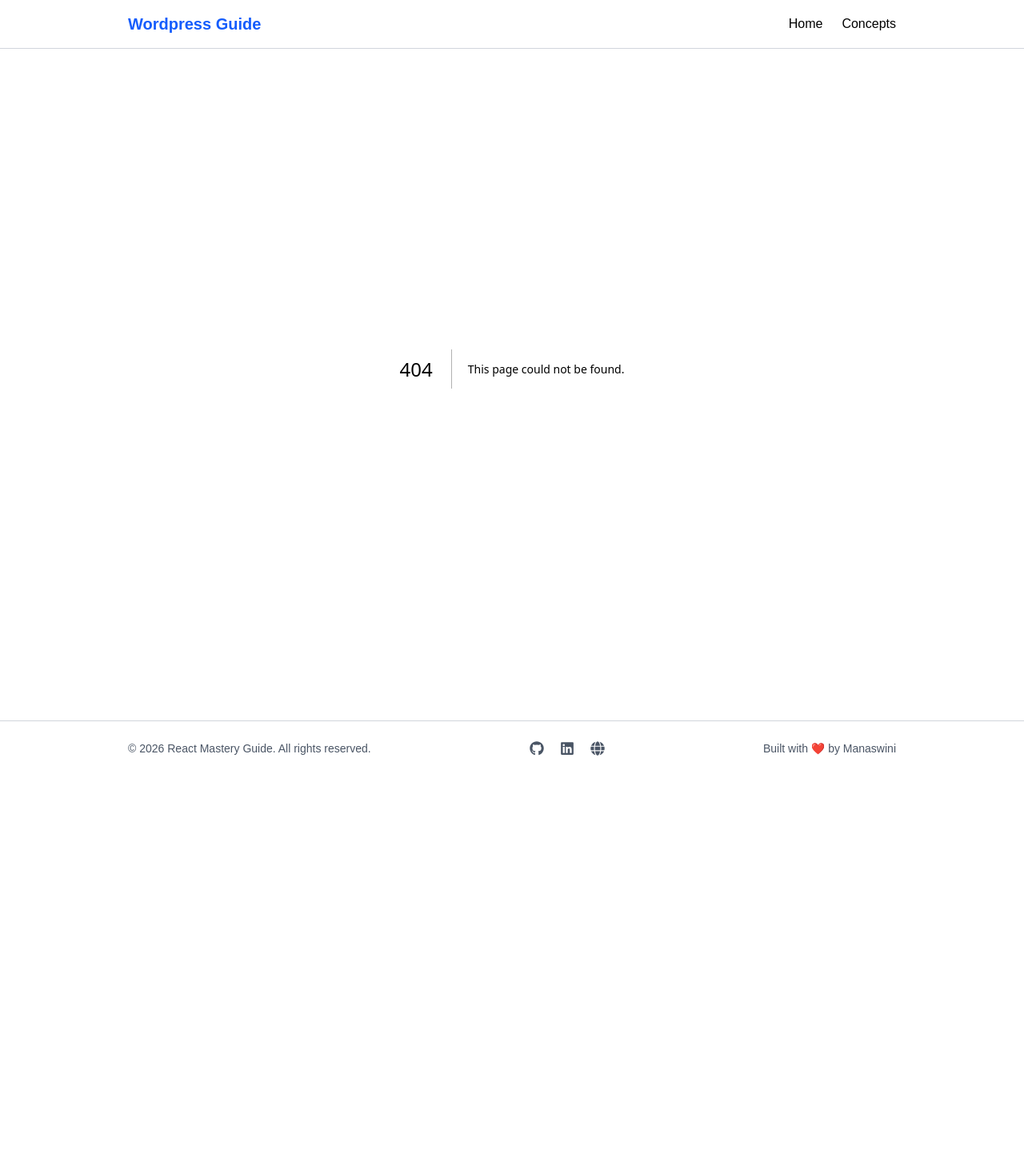
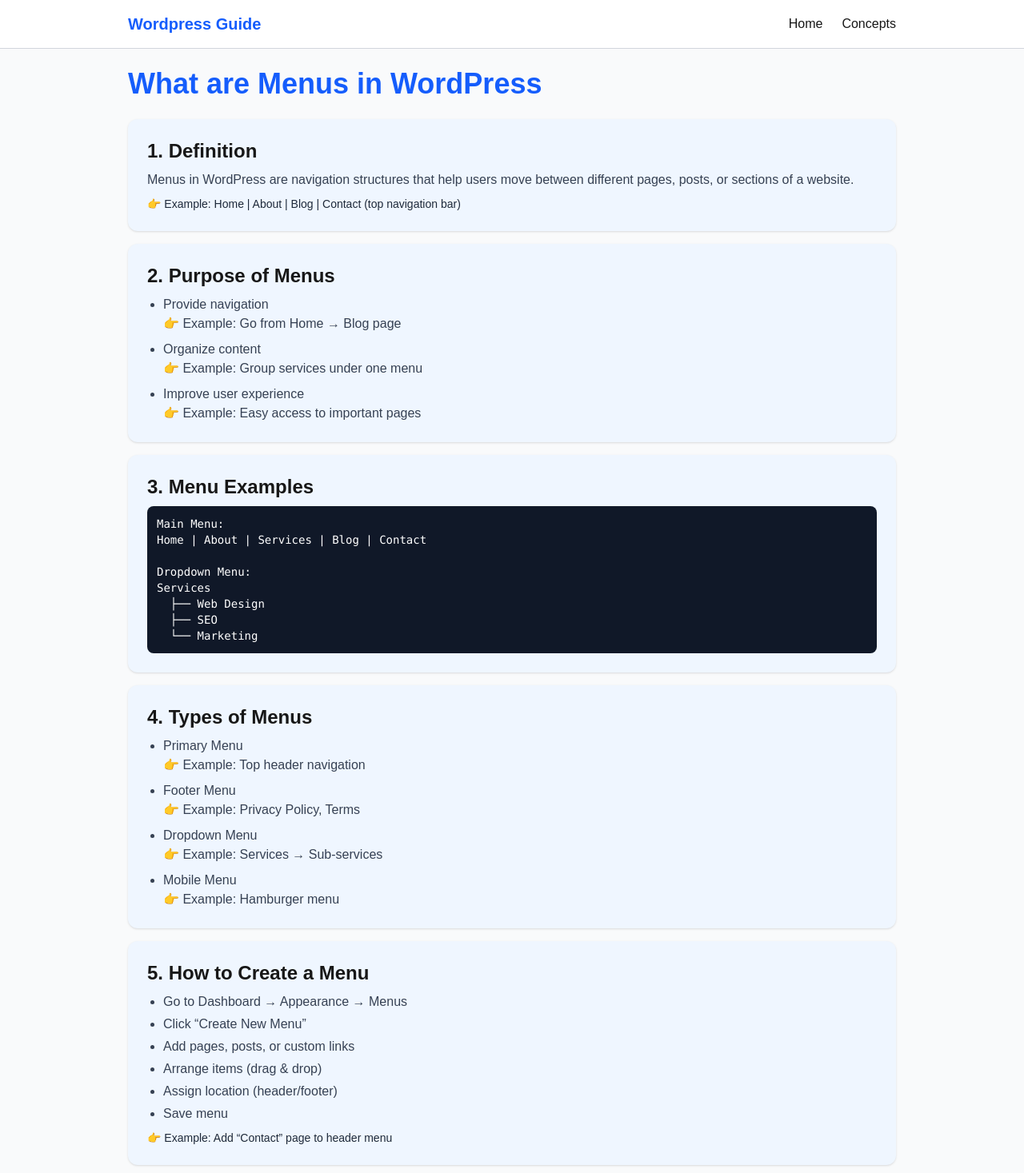
Before and after one commit to Monisasmal/WordPress-Concepts, a Next.js app: page /concepts/WhatAreMenus in a window 1280 px wide. Before the commit this address had no page. Shown: the top 1467 px of the page at 80% size. Before the commit the page ends 970 px from the top, so only its background shows below. Built offline with nearby package versions, Linux system fonts and the light colour scheme.

Commit message:
first commit

```diff
--- /dev/null
+++ b/src/app/concepts/WhatAreMenus/page.tsx
@@ -0,0 +1,204 @@
+export default function WhatAreMenus() {
+  return (
+    <div className="bg-gray-50 min-h-screen">
+
+      {/* Container */}
+      <div className="w-full max-w-5xl mx-auto px-4 sm:px-6 lg:px-8 py-6">
+
+        {/* Header */}
+        <h1 className="text-2xl sm:text-3xl md:text-4xl font-bold text-blue-600 mb-6">
+          What are Menus in WordPress
+        </h1>
+
+        {/* Card Wrapper */}
+        <div className="space-y-4">
+
+          {/* Definition */}
+          <section className="bg-blue-50 shadow-sm rounded-xl p-4 sm:p-6">
+            <h2 className="text-lg sm:text-xl md:text-2xl font-semibold mb-2">
+              1. Definition
+            </h2>
+            <p className="text-sm sm:text-base text-gray-700">
+              Menus in WordPress are navigation structures that help users move
+              between different pages, posts, or sections of a website.
+            </p>
+
+            <p className="text-sm text-gray-800 mt-2">
+              👉 Example: Home | About | Blog | Contact (top navigation bar)
+            </p>
+          </section>
+
+          {/* Purpose */}
+          <section className="bg-blue-50 shadow-sm rounded-xl p-4 sm:p-6">
+            <h2 className="text-lg sm:text-xl md:text-2xl font-semibold mb-2">
+              2. Purpose of Menus
+            </h2>
+            <ul className="list-disc ml-5 text-sm sm:text-base text-gray-700 space-y-2">
+              <li>
+                Provide navigation
+                <br />👉 Example: Go from Home → Blog page
+              </li>
+              <li>
+                Organize content
+                <br />👉 Example: Group services under one menu
+              </li>
+              <li>
+                Improve user experience
+                <br />👉 Example: Easy access to important pages
+              </li>
+            </ul>
+          </section>
+
+          {/* Examples */}
+          <section className="bg-blue-50 shadow-sm rounded-xl p-4 sm:p-6">
+            <h2 className="text-lg sm:text-xl md:text-2xl font-semibold mb-2">
+              3. Menu Examples
+            </h2>
+
+            <pre className="bg-gray-900 text-white p-3 rounded-lg text-sm overflow-x-auto">
+{`Main Menu:
+Home | About | Services | Blog | Contact
+
+Dropdown Menu:
+Services
+  ├── Web Design
+  ├── SEO
+  └── Marketing`}
+            </pre>
+          </section>
+
+          {/* Types */}
+          <section className="bg-blue-50 shadow-sm rounded-xl p-4 sm:p-6">
+            <h2 className="text-lg sm:text-xl md:text-2xl font-semibold mb-2">
+              4. Types of Menus
+            </h2>
+
+            <ul className="list-disc ml-5 text-sm sm:text-base text-gray-700 space-y-2">
+              <li>
+                Primary Menu
+                <br />👉 Example: Top header navigation
+              </li>
+
+              <li>
+                Footer Menu
+                <br />👉 Example: Privacy Policy, Terms
+              </li>
+
+              <li>
+                Dropdown Menu
+                <br />👉 Example: Services → Sub-services
+              </li>
+
+              <li>
+                Mobile Menu
+                <br />👉 Example: Hamburger menu
+              </li>
+            </ul>
+          </section>
+
+          {/* How */}
+          <section className="bg-blue-50 shadow-sm rounded-xl p-4 sm:p-6">
+            <h2 className="text-lg sm:text-xl md:text-2xl font-semibold mb-2">
+              5. How to Create a Menu
+            </h2>
+
+            <ul className="list-disc ml-5 text-sm sm:text-base text-gray-700 space-y-1">
+              <li>Go to Dashboard → Appearance → Menus</li>
+              <li>Click “Create New Menu”</li>
+              <li>Add pages, posts, or custom links</li>
+              <li>Arrange items (drag & drop)</li>
+              <li>Assign location (header/footer)</li>
+              <li>Save menu</li>
+            </ul>
+
+            <p className="text-sm text-gray-800 mt-2">
+              👉 Example: Add “Contact” page to header menu
+            </p>
+          </section>
+
+          {/* Internal */}
+          <section className="bg-blue-50 shadow-sm rounded-xl p-4 sm:p-6">
+            <h2 className="text-lg sm:text-xl md:text-2xl font-semibold mb-2">
+              6. How Menus Work Internally
+            </h2>
+
+            <ul className="list-disc ml-5 text-sm sm:text-base text-gray-700 space-y-2">
+              <li>
+                Menu items stored in database
+                <br />👉 Linked to pages/posts
+              </li>
+
+              <li>
+                Theme displays menu
+                <br />👉 Based on location (header/footer)
+              </li>
+
+              <li>
+                Uses WordPress navigation system
+                <br />👉 Dynamic rendering
+              </li>
+            </ul>
+          </section>
+
+          {/* Advantages */}
+          <section className="bg-blue-50 shadow-sm rounded-xl p-4 sm:p-6">
+            <h2 className="text-lg sm:text-xl md:text-2xl font-semibold mb-2">
+              7. Advantages
+            </h2>
+
+            <ul className="list-disc ml-5 text-sm sm:text-base text-gray-700 space-y-2">
+              <li>
+                Easy navigation
+                <br />👉 Users find pages quickly
+              </li>
+
+              <li>
+                Flexible structure
+                <br />👉 Drag & drop arrangement
+              </li>
+
+              <li>
+                Supports dropdowns
+                <br />👉 Multi-level menus
+              </li>
+            </ul>
+          </section>
+
+          {/* Limitations */}
+          <section className="bg-blue-50 shadow-sm rounded-xl p-4 sm:p-6">
+            <h2 className="text-lg sm:text-xl md:text-2xl font-semibold mb-2">
+              8. Limitations
+            </h2>
+
+            <ul className="list-disc ml-5 text-sm sm:text-base text-gray-700 space-y-2">
+              <li>
+                Depends on theme locations
+                <br />👉 Some themes limit menu areas
+              </li>
+
+              <li>
+                Complex menus can confuse users
+                <br />👉 Too many dropdown levels
+              </li>
+            </ul>
+          </section>
+
+          {/* Interview */}
+          <section className="bg-blue-50 shadow-sm rounded-xl p-4 sm:p-6">
+            <h2 className="text-lg sm:text-xl md:text-2xl font-semibold mb-2">
+              Interview Points
+            </h2>
+
+            <ul className="list-disc ml-5 text-sm sm:text-base text-gray-900 space-y-1">
+              <li>Menus = navigation system</li>
+              <li>Created in Appearance → Menus</li>
+              <li>Supports dropdowns</li>
+              <li>Example: Home, About, Contact</li>
+            </ul>
+          </section>
+
+        </div>
+      </div>
+    </div>
+  );
+}
--- a/src/app/concepts/page.tsx
+++ b/src/app/concepts/page.tsx
@@ -23,7 +23,8 @@
      {name: "How to Install Plugins in WordPress?", path:"/concepts/InstallPlugins"},
      {name: "How to Update Plugins in WordPress?", path:"/concepts/UpdatePlugins"},
      {name: "What are Permalinks in WordPress?", path:"/concepts/WhatArePermalinks"},
-     {name: "What are Widgets in WordPress ?", path:"/concepts/WhatAreWidgets"},
+     {name: "What are Widgets in WordPress?", path:"/concepts/WhatAreWidgets"},
+     {name: "What are Menus in WordPress?", path:"/concepts/WhatAreMenus"},
 ];
 
 export default function Concepts(){
```
